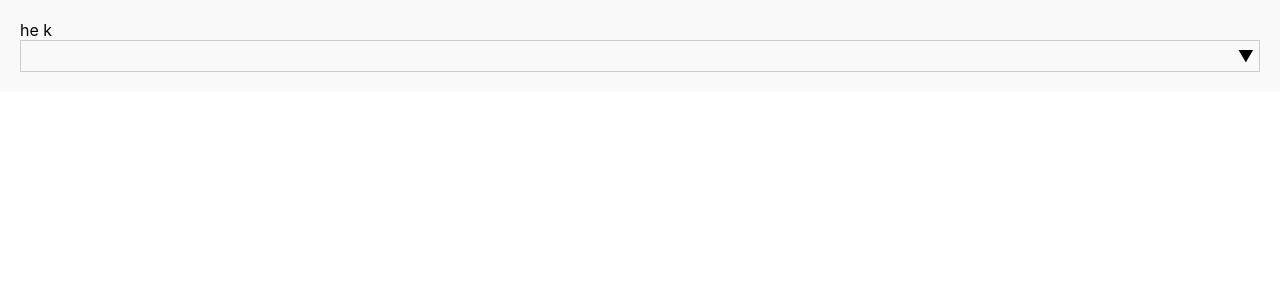
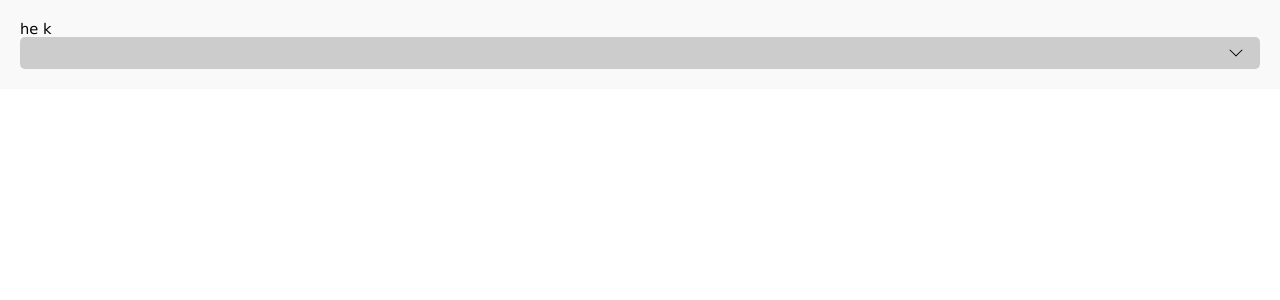
Before and after one commit to srajanapitupulu/makyo_dropdown, a React (Create React App) app: page / in a window 1280 px wide. Shown: the top 300 px of the page. Built offline with nearby package versions, Linux system fonts and the light colour scheme.

Commit message:
Adding params for outline styled dropdown

```diff
--- a/src/App.css
+++ b/src/App.css
@@ -20,7 +20,7 @@
   flex-direction: column;
   align-items: center;
   justify-content: center;
-  font-size: calc(10px + 2vmin);
+  font-size: calc(40px + 2vmin);
   color: white;
 }
 
--- a/src/CustomizeableDropDown.tsx
+++ b/src/CustomizeableDropDown.tsx
@@ -17,13 +17,20 @@ const CustomizeableDropDown: React.FC<CustomizeableDropDownProps> = ({
   const [inputValue, setInputValue] = useState<string>("");
   const [dropdownOpen, setDropdownOpen] = useState<boolean>(false);
   const [searchEnabled, setSearchEnabled] = useState<boolean>(false);
+  const [multiselectEnabled, setMultiselectEnabled] = useState<boolean>(false);
+  const [outlinedStyleEnabled, setOutlinedStyleEnabled] =
+    useState<boolean>(false);
   const containerRef = useRef<HTMLDivElement>(null);
 
   useEffect(() => {
     const params = new URLSearchParams(window.location.search);
-    const searchEnabledParam = params.get("searchEnabled");
+    const searchEnabledParam = params.get("search");
+    const outlinedStyleEnabledParam = params.get("outlined");
     if (searchEnabledParam) {
       setSearchEnabled(searchEnabledParam === "true");
+    }
+    if (outlinedStyleEnabledParam) {
+      setOutlinedStyleEnabled(outlinedStyleEnabledParam === "true");
     }
 
     const handleClickOutside = (event: MouseEvent) => {
@@ -85,7 +92,9 @@ const CustomizeableDropDown: React.FC<CustomizeableDropDownProps> = ({
     <div>
       <div ref={containerRef} className="multi-select-dropdown">
         <div
-          className="dropdown-input"
+          className={
+            outlinedStyleEnabled ? "dropdown-input-outlined" : "dropdown-input"
+          }
           onClick={() => setDropdownOpen(!dropdownOpen)}
         >
           <div className="selected-option-container">
@@ -100,7 +109,7 @@ const CustomizeableDropDown: React.FC<CustomizeableDropDownProps> = ({
                       handleRemoveOption(option);
                     }}
                   >
-                    x
+                    &#x2297;
                   </button>
                 </span>
               ))
@@ -108,9 +117,22 @@ const CustomizeableDropDown: React.FC<CustomizeableDropDownProps> = ({
               <span></span>
             )}
           </div>
-          <div className="chevron">&#x25BC;</div>
+          {/* <div className="chevron">&#x2304;</div> */}
+          <svg
+            className="chevron"
+            xmlns="http://www.w3.org/2000/svg"
+            width="16"
+            height="16"
+            fill="currentColor"
+            viewBox="0 0 16 16"
+          >
+            <path
+              fillRule="evenodd"
+              d="M1.646 4.646a.5.5 0 0 1 .708 0L8 10.293l5.646-5.647a.5.5 0 0 1 .708.708l-6 6a.5.5 0 0 1-.708 0l-6-6a.5.5 0 0 1 0-.708z"
+            />
+          </svg>
         </div>
-        <div>
+        <div className={dropdownOpen ? "dropdown-container" : ""}>
           {dropdownOpen && searchEnabled && (
             <DropDownSearchBox
               onSearch={handleSearch}
@@ -118,7 +140,7 @@ const CustomizeableDropDown: React.FC<CustomizeableDropDownProps> = ({
             />
           )}
           {dropdownOpen && (
-            <div className="dropdown-options">
+            <div>
               {filteredOptions.map((option) => (
                 <div
                   key={option.value}
--- a/src/index.css
+++ b/src/index.css
@@ -20,9 +20,27 @@ code {
 .dropdown-input {
   display: flex;
   justify-content: space-between;
+  background-color: #ccc;
+  padding: 8px;
+  border-radius: 5px;
+  cursor: pointer;
+  vertical-align: middle;
+}
+
+.dropdown-input-outlined {
+  display: flex;
+  justify-content: space-between;
   border: 1px solid #ccc;
-  padding: 5px;
+  padding: 8px;
+  border-radius: 5px;
   cursor: pointer;
+  vertical-align: middle;
+}
+
+.dropdown-container {
+  margin-top: 8px;
+  border: 1px solid #e7e7e7;
+  border-radius: 5px;
 }
 
 .selected-option-container {
@@ -31,9 +49,9 @@ code {
 
 .selected-option {
   background-color: #e4e4e4;
-  border-radius: 4px;
-  padding: 2px 5px;
-  margin-right: 5px;
+  border-radius: 40px;
+  padding: 0px 5px 0px 10px;
+  margin-right: 2px;
   display: flex;
   align-items: center;
 }
@@ -41,9 +59,9 @@ code {
 .selected-option .remove-option {
   background: none;
   border: none;
-  margin-left: 5px;
+  font-size: 1.5em;
+  margin-left: 0px;
   cursor: pointer;
-  color: red;
 }
 
 .input-box {
@@ -57,8 +75,6 @@ code {
   top: 100%;
   left: 0;
   right: 0;
-  border: 1px solid #ccc;
-  background: white;
   z-index: 1000;
   max-height: 300px;
   overflow-y: auto;
@@ -86,13 +102,14 @@ code {
 .app-container {
   padding: 20px;
   background-color: #f9f9f9;
+  font-family: Verdana, Geneva, Tahoma, sans-serif;
+  font-size: 11pt;
 }
 
 .search-box {
   display: flex;
   align-items: center;
-  border-left: 1px solid #ccc;
-  border-right: 1px solid #ccc;
+  border-bottom: 1px solid #e7e7e7;
   padding: 5px;
 }
 
@@ -113,7 +130,6 @@ code {
 }
 
 .chevron {
-  font-size: 1em;
-  margin-left: 8px;
-  float: right;
+  margin-right: 8px;
+  align-self: center;
 }
```
